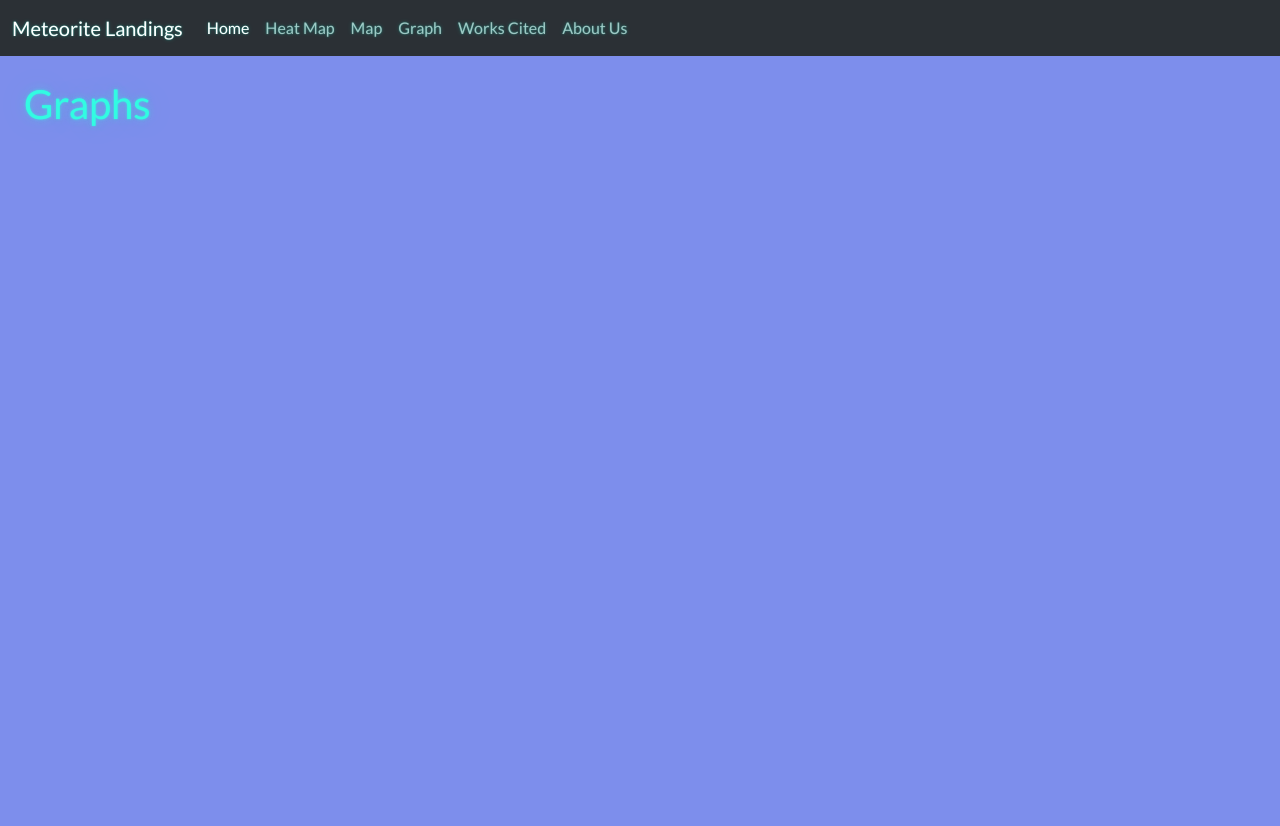
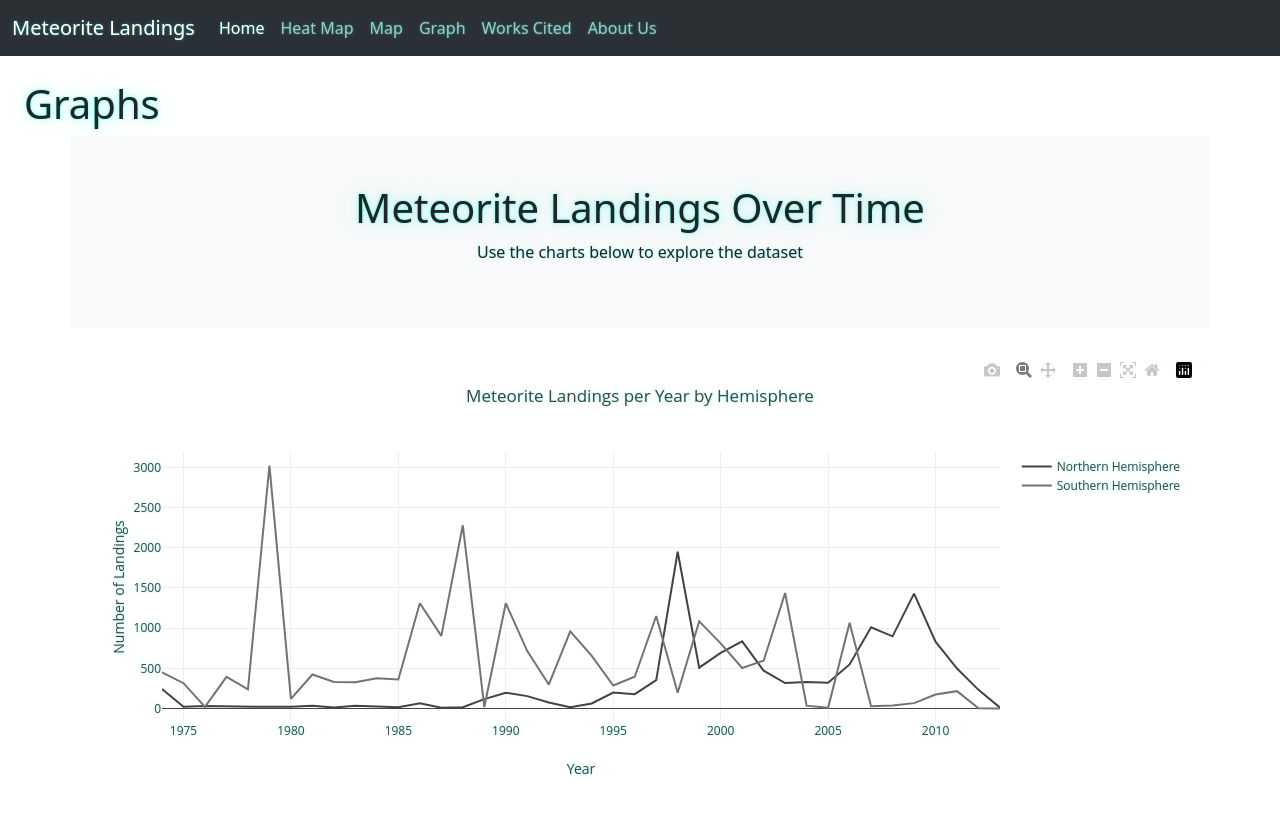
Before and after one commit to KelseyMersinas/Project-3-Group-13, a Flask app: page /graph in a window 1280 px wide. Before the commit the page ends 127 px from the top, so only its background shows below. Run offline with Flask 3, Linux system fonts and the light colour scheme; data comes from the database, SQL or seed files in the repository; both versions use the stored data as it was after the commit; some libraries are stand-ins or nearby versions.

Commit message:
added graph

```diff
--- a/app/sqlHelper.py
+++ b/app/sqlHelper.py
@@ -1,6 +1,5 @@
 from sqlalchemy import create_engine, Column, String, Float, BigInteger
-from sqlalchemy.ext.declarative import declarative_base
-from sqlalchemy.orm import scoped_session, sessionmaker
+from sqlalchemy.orm import scoped_session, sessionmaker, declarative_base
 
 Base = declarative_base()
 
--- a/app/static/js/graph.js
+++ b/app/static/js/graph.js
@@ -1,12 +1,85 @@
-console.log('graph here')
+console.log("graph here");
 function init() {
-    fetch('/api/v1/data')
-        .then(response => response.json())
-        .then((data) => {
-            // hre do stuff
-            console.log(data);
-        })
-        .catch(error => console.error(error));
+  fetch("/api/v1/data")
+    .then((response) => response.json())
+    .then((data) => {
+      // hre do stuff
+      console.log(data);
+      buildChart(data);
+    })
+    .catch((error) => console.error(error));
 }
 
 init();
+
+function buildChart(data) {
+    // determine last 50 years
+    const currentYear = new Date().getFullYear();
+    const startYear = currentYear - 50;
+
+    // Filter data to include only the last 50 years
+    const filteredData = data.filter((landing) => {
+        return landing.year >= startYear && landing.year <= currentYear;
+    });
+
+    // Separate the data by hemisphere
+    const northData = filteredData.filter(landing => landing.lat >= 0);
+    const southData = filteredData.filter(landing => landing.lat < 0);
+
+    // Get the years from the filtered data
+    const years = filteredData.map((landing) => {
+        return landing.year;
+    });
+    console.log("years", years);
+
+    // Get unique years and sort them
+    const uniqueYears = [...new Set(years)].sort((a, b) => a - b);
+    console.log("unique years", uniqueYears);
+
+    // Get counts for Northern Hemisphere
+    const northCounts = uniqueYears.map(year => {
+        return northData.filter(landing => landing.year === year).length;
+    });
+
+    // Get counts for Southern Hemisphere
+    const southCounts = uniqueYears.map(year => {
+        return southData.filter(landing => landing.year === year).length;
+    });
+
+    console.log("Unique years", uniqueYears);
+    console.log("Northern Hemisphere counts", northCounts);
+    console.log("Southern Hemisphere counts", southCounts);
+
+    // // Get the counts of the number of landings per year
+    // const counts = uniqueYears.map((year) => {
+    //     return data.filter(landing => landing.year === year).length;
+    // });
+    // console.log("counts", counts);
+
+    // Create the Plotly chart
+    Plotly.newPlot("graph", [{
+        x: uniqueYears,
+        y: northCounts,
+        type: "line",
+        name: "Northern Hemisphere",
+        marker: {
+            color: "rgba(67,67,67,1)"
+        }
+    }, {
+        x: uniqueYears,
+        y: southCounts,
+        type: "line",
+        name: "Southern Hemisphere",
+        marker: {
+            color: "rgba(115,115,115,1)"
+        }
+    }], {
+        title: "Meteorite Landings per Year by Hemisphere",
+        xaxis: {
+            title: "Year"
+        },
+        yaxis: {
+            title: "Number of Landings"
+        }
+    });
+}
--- a/app/templates/aboutus.html
+++ b/app/templates/aboutus.html
@@ -3,4 +3,7 @@
 {% block content %}
     <h1>About Us</h1>
     <!--Any other HTML goes here inbetween block and endblock-->
+    <h2>Who we are</h2>
+    <p>Zachary Dallas, Kelsey Mersinas, Kade Rivers, Marty Thompson</p>
+
 {% endblock %}
--- a/app/templates/graph.html
+++ b/app/templates/graph.html
@@ -1,7 +1,23 @@
 {% extends 'base.html' %} {% block content %}
 <h1>Graphs</h1>
 <!--Any other HTML goes here inbetween block and endblock-->
+<head>
+<title>Bellybutton Biodiversity</title>
+  <link href="https://cdn.jsdelivr.net/npm/bootstrap@5.3.2/dist/css/bootstrap.min.css" rel="stylesheet" integrity="sha384-T3c6CoIi6uLrA9TneNEoa7RxnatzjcDSCmG1MXxSR1GAsXEV/Dwwykc2MPK8M2HN" crossorigin="anonymous">
+</head>
+<body>
+<div class="container">
+    <div class="row">
+        <div class="col-md-12 p-5 text-center bg-light">
+        <h1>Meteorite Landings Over Time</h1>
+        <p>Use the charts below to explore the dataset</p>
+        </div>
+    </div>
+    <br>
 <div id="graph"></div>
+</body>
 {% endblock %} {% block script %}
+<!-- Include Plotly.js from CDN -->
+<script src="https://cdn.plot.ly/plotly-latest.min.js"></script>
 <script type="text/javascript" src="static/js/graph.js"></script>
 {% endblock %}
--- a/app/templates/workscited.html
+++ b/app/templates/workscited.html
@@ -3,4 +3,8 @@
 {% block content %}
     <h1>Works Cited</h1>
      <!--Any other HTML goes here inbetween block and endblock-->
+     <h2>Data Set:</h2>
+     <p>Kaggle.com <a href="https://www.kaggle.com/datasets/nasa/meteorite-landings?resource=download">https://www.kaggle.com/datasets/nasa/meteorite-landings?resource=download</a></p>
+     <h2>Slides Color Pallette</h2>
+     <p>color-hex.com <a href="https://www.color-hex.com/color-palette/70661">https://www.color-hex.com/color-palette/70661</a></p>
 {% endblock %}
```
Also changed, not shown: meteorite-landings.sqlite (added).
